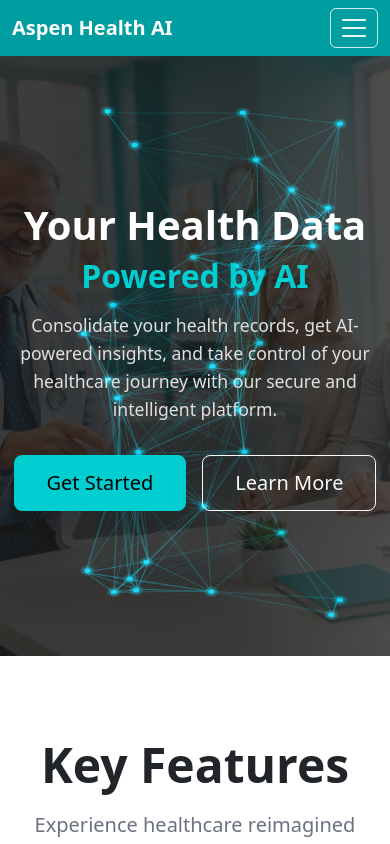
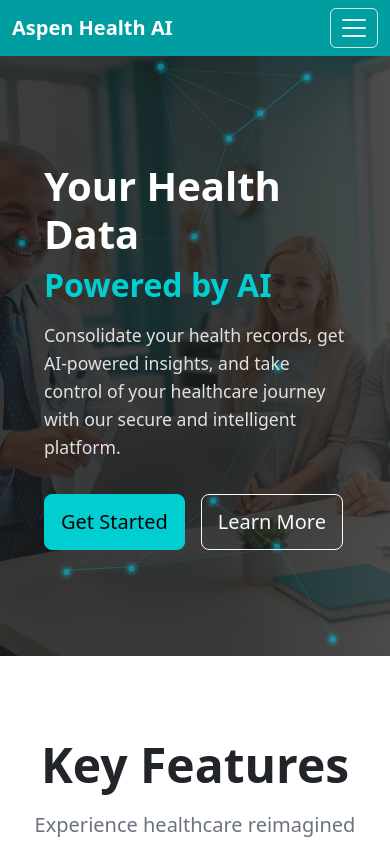
Before and after one commit to nitingoel-ps/asha_website, a React (Create React App) app: page / in a window 390 px wide. Shown: the top 844 px of the page. Built offline with nearby package versions, Linux system fonts and the light colour scheme; what aws-amplify would draw is missing.

Commit message:
neural network ux changes

```diff
--- a/src/components/Home/Home.css
+++ b/src/components/Home/Home.css
@@ -1,16 +1,37 @@
 .hero-section {
   position: relative;
-  height: 600px;
+  height: 600px;  /* Changed from 600px to match content */
   background: linear-gradient(to right, #1a1a1a 60%, #2d2d2d);
   overflow: hidden;
   display: flex;
   align-items: center;
 }
 
+.hero-section .container {
+  padding-left: 0;  /* Remove left padding from container */
+}
+
+.hero-content-wrapper {
+  position: relative;
+  z-index: 1;
+  padding-left: 0px;  /* Add some minimal padding to prevent text from touching screen edge */
+  padding-right: 80px;
+}
+
 .hero-content {
   position: relative;
   z-index: 10;
   padding-top: 0;
+  height: 600px;  /* Changed from min-height to fixed height */
+  display: flex;  /* Added to help with vertical alignment */
+  align-items: center;  /* Added to center content vertically */
+}
+
+.hero-text {
+  position: relative;
+  padding-left: 100px;
+  padding-top: 0;  /* Changed from 80px since we're using flex centering */
+  z-index: 1;
 }
 
 .hero-image-container {
@@ -188,24 +209,16 @@
   }
 }
 
-/* Responsive adjustments */
+/* Large devices */
 @media (max-width: 992px) {
   .hero-image-container {
     opacity: 0.15;
     width: 100%;
   }
 
-  .hero-content {
-    text-align: center;
-  }
-
-  .hero-description {
-    margin-left: auto;
-    margin-right: auto;
-  }
-
-  .hero-buttons {
-    justify-content: center;
+  .hero-text {
+    padding-left: 2rem;  /* Adjust this value to control left padding on mobile */
+    padding-right: 2rem; /* Add right padding for balance */
   }
 
   .hero-title {
@@ -217,7 +230,31 @@
   }
 }
 
+@media (max-width: 991px) {
+  .hero-content-wrapper {
+    position: static;
+  }
+
+  .hero-content {
+    position: relative;
+    z-index: 2;
+  }
+
+  .neural-network-container {
+    position: absolute;
+    opacity: 0.5; /* Make it more subtle on mobile */
+    top: 0;
+    left: 0;
+    width: 50%;
+    height: 100%;
+  }
+}
+
 @media (max-width: 768px) {
+  .hero-content-wrapper {
+    position: static;
+  }
+
   .hero-title {
     font-size: 2.5rem;
   }
@@ -248,6 +285,26 @@
   transform: translateY(-5px);
 }
 
+.hero-buttons .btn {
+  padding: 0.75rem 1rem;
+  font-weight: 500;
+}
+
+.neural-network-container {
+  position: absolute;
+  top: 0;
+  left: 0;
+  width: 100%;
+  height: 100%;
+  z-index: 0;
+}
+
+.neural-network-canvas {
+  width: 100%;
+  height: 100%;
+
+}
+
 /* Mobile adjustments */
 @media (max-width: 767px) {
   .logged-in-container {
--- a/src/components/Home/LoggedOutHome.js
+++ b/src/components/Home/LoggedOutHome.js
@@ -171,10 +171,12 @@ function LoggedOutHome() {
     <div>
       {/* Hero Section */}
       <section className="hero-section">
-        <NeuralNetwork />
-        <Container>
+        <Container fluid>
           <Row>
-            <Col lg={7} className="hero-content">
+            <Col lg={6} className="hero-content-wrapper">
+              <div className="hero-content">
+                <NeuralNetwork nodeCount={25} />
+                <div className="hero-text">
                   <h1 className="hero-title fade-in">
                     Your Health Data
                     <span className="hero-subtitle">Powered by AI</span>
@@ -190,6 +192,8 @@ function LoggedOutHome() {
                     <Button variant="outline-light" href="#features" size="lg">
                       Learn More
                     </Button>
+                  </div>
+                </div>
               </div>
             </Col>
           </Row>
--- a/src/components/Home/NeuralNetwork.js
+++ b/src/components/Home/NeuralNetwork.js
@@ -1,26 +1,35 @@
 import React, { useEffect, useRef } from "react";
 
-const NeuralNetwork = () => {
+const NeuralNetwork = ({ nodeCount = 20 }) => {  // Changed from hardcoded 40 to configurable 20
   const canvasRef = useRef(null);
+  const containerRef = useRef(null);
 
   useEffect(() => {
     const canvas = canvasRef.current;
-    if (!canvas) return;
+    const container = containerRef.current;
+    if (!canvas || !container) return;
 
     const ctx = canvas.getContext("2d");
     if (!ctx) return;
 
-    const resize = () => {
-      canvas.width = window.innerWidth;
-      canvas.height = window.innerHeight;
+    let nodes = [];
+
+    // Add responsive node count calculation
+    const calculateNodeCount = () => {
+      const width = window.innerWidth;
+      if (width <= 768) {
+        return Math.floor(nodeCount * 0.5); // 50% nodes on mobile
+      } else if (width <= 992) {
+        return Math.floor(nodeCount * 0.7); // 70% nodes on tablet
+      }
+      return nodeCount; // Full count on desktop
     };
-    resize();
-    window.addEventListener("resize", resize);
+
 
     class Node {
       constructor() {
         const section = Math.floor(Math.random() * 4);
-        const padding = 100;
+        const padding = 20; // Reduced from 100 to use more space
 
         switch(section) {
           case 0:
@@ -48,7 +57,7 @@ const NeuralNetwork = () => {
         this.x += this.vx;
         this.y += this.vy;
 
-        const padding = 50;
+        const padding = 10; // Reduced from 50 to use more space
         if (this.x < padding || this.x > canvas.width - padding) {
           this.vx *= -1;
           this.x = Math.max(padding, Math.min(canvas.width - padding, this.x));
@@ -81,7 +90,18 @@ const NeuralNetwork = () => {
       }
     }
 
-    const nodes = Array.from({ length: 40 }, () => new Node());
+    const resize = () => {
+      const rect = container.getBoundingClientRect();
+      canvas.width = rect.width;
+      canvas.height = rect.height;
+
+      // Recalculate nodes when resizing
+      const newNodeCount = calculateNodeCount();
+      nodes = Array.from({ length: newNodeCount }, () => new Node());
+    };
+
+    resize();
+    window.addEventListener("resize", resize);
 
     const animate = () => {
       ctx.clearRect(0, 0, canvas.width, canvas.height);
@@ -120,18 +140,18 @@ const NeuralNetwork = () => {
     return () => {
       window.removeEventListener("resize", resize);
     };
-  }, []);
+  }, [nodeCount]);
 
   return (
-    <canvas
-      ref={canvasRef}
-      style={{
-        position: 'absolute',
-        inset: 0,
-        width: '100%',
-        height: '100%'
-      }}
-    />
+    <div
+      ref={containerRef}
+      className="neural-network-container"
+    >
+      <canvas
+        ref={canvasRef}
+        className="neural-network-canvas"
+      />
+    </div>
   );
 };
 
```
Also changed, not shown: 1 other file (tests, documents, lock files or other folders). Lines whose indentation alone changed are shown as unchanged.
